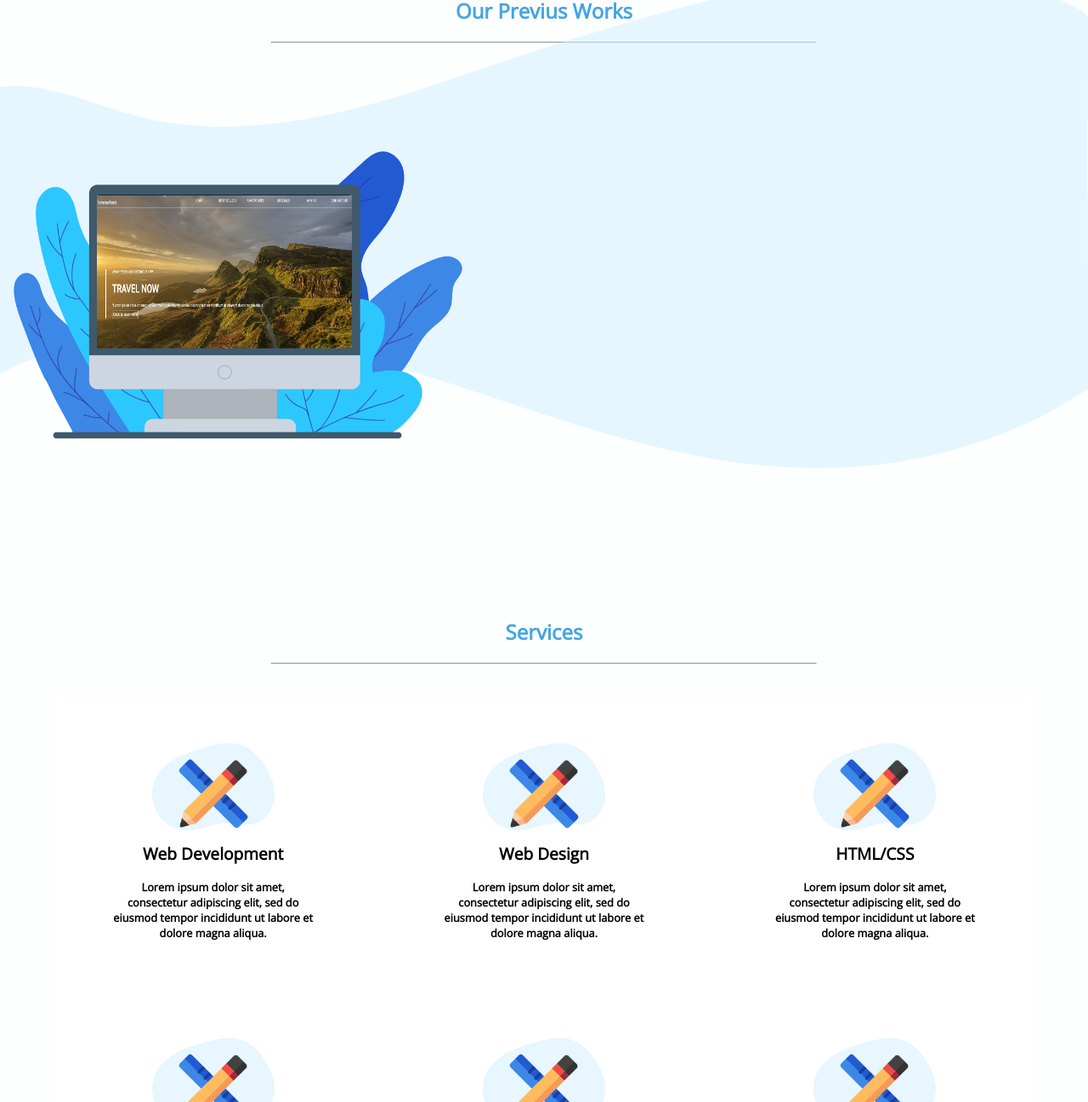
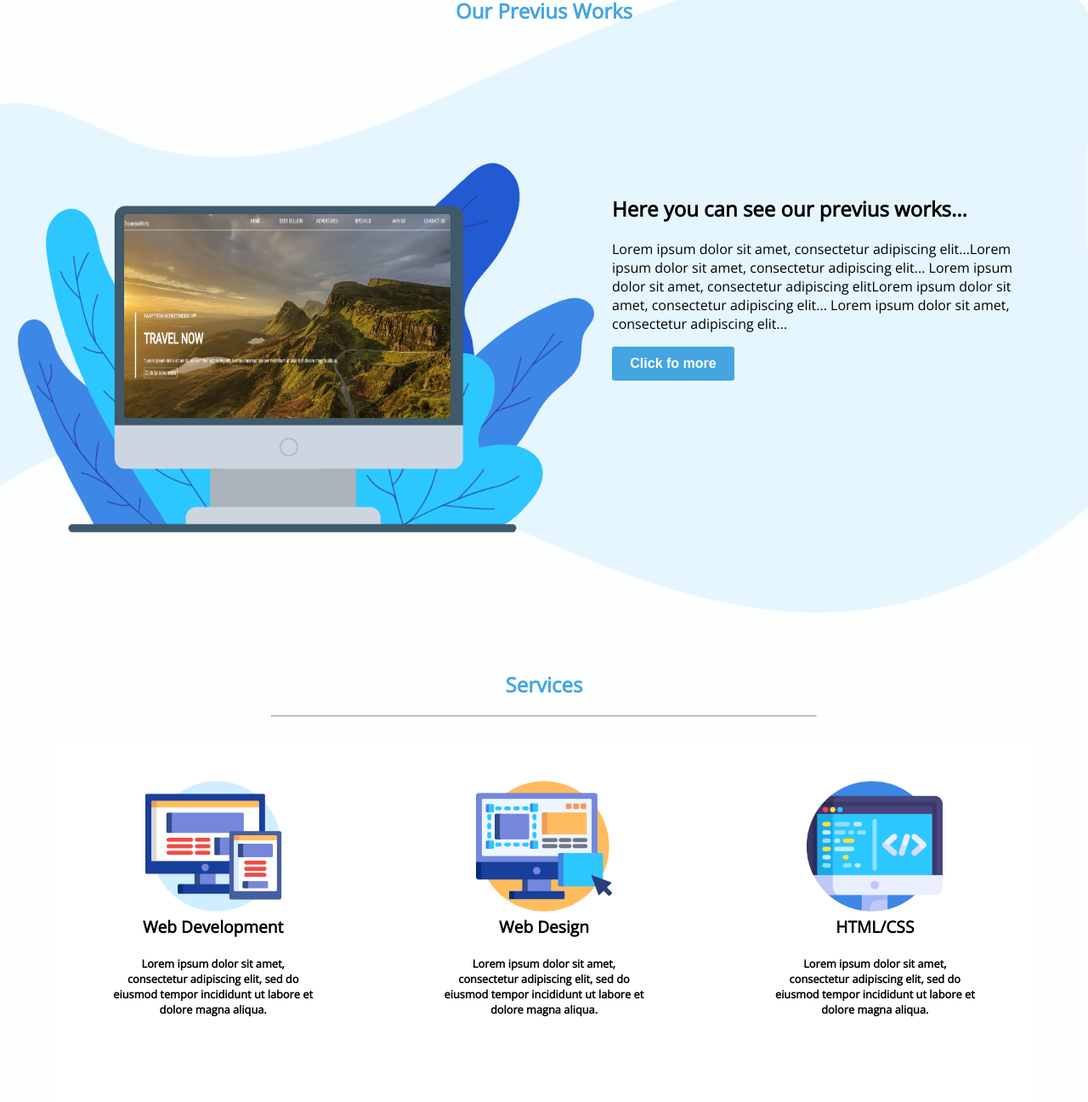
Before and after one commit to Akademac/Company_main, a plain HTML site: page index.html in a window 1280 px wide. Shown: the part 1292-2589 px from the top of the page at 85% size. Drawn offline with nearby package versions, Linux system fonts and the light colour scheme.

Commit message:
firs from HP

```diff
--- a/index.html
+++ b/index.html
@@ -26,10 +26,10 @@
 			<li class='main_nav'><a href='index.html'>Home</a></li>
 			<li class='main_nav'><a href='#second_div_h'>What to expect</a></li>
 			<li class='main_nav'><a href='#portfolio_h'>Portfolio</a></li>
-			<li class='main_nav'><a href="#how_it_w_h">Services</a></li>
+			<li class='main_nav'><a href="#services_h">Services</a></li>
 			<li class='main_nav'><a href='#footer'>Contact</a></li>
 		</ul>
-		<i class="fas fa-bars"></i>
+		<img src='Images/burger_1.png' id="fa-bars" />
 
 	</div>
 
@@ -46,7 +46,7 @@
 			</p>
 			<button id='main_btn'>Get In Touch</button>
 		</div>
-		<div>
+		<div id='main_ilustrtion'>
 			<img src="Images/desk_1.png" alt='Not Found' id='desk' />
 			<img src="Images/man.png" alt='Not Found' id='man' />
 			<img src="Images/mug.png" alt='Not Found' id='mug' />
@@ -78,20 +78,30 @@
 <!-- Third Div -->
 
 	<h2 id='portfolio_h'>Our Previus Works</h2>
-	<hr />
+	<!-- <hr /> -->
 	<div id='portfolio'>
-		<img src='Images/portfolio_comp.png' id='portfolio_comp' alt='Not Found' />
-		<img src="Images/portfolio_back.png" id='portfolio_back' alt='Not Found' />
-		<img src="Images/port_img_1.jpg" id='portfolio_img' alt='Not Found' />
+		<div>
+			<img src='Images/portfolio_comp.png' id='portfolio_comp' alt='Not Found' />
+			<img src="Images/port_img_1.jpg" id='portfolio_img' alt='Not Found' />
+		</div>
+		<div id='portfolio_desc'>
+			<h2>Here you can see our previus works...</h2>
+			<p>
+				Lorem ipsum dolor sit amet, consectetur adipiscing elit...Lorem ipsum dolor sit amet, 	consectetur adipiscing elit...
+				Lorem ipsum dolor sit amet, consectetur adipiscing elitLorem ipsum dolor sit amet, consectetur adipiscing elit...
+				Lorem ipsum dolor sit amet, consectetur adipiscing elit...
+			</p>
+			<button>Click fo more</button>
+		</div>
 	</div>
 
 <!-- Fourth Div -->
 
-	<h2 id='how_it_w_h'>Services</h2>
+	<h2 id='services_h'>Services</h2>
 	<hr />
-	<div id='how_it_works'>
-		<div class='h_i_w_divs'>
-			<img src='Images/profi_design_icon.png' alt='NOt Found' />
+	<div id='services'>
+		<div class='services_divs'>
+			<img src='Images\Services\web_dev.png' alt='NOt Found' />
 			Web Development
 			<div>
 				Lorem ipsum dolor sit amet,
@@ -99,8 +109,8 @@
 				ut labore et dolore magna aliqua.
 			</div>
 		</div>
-		<div class='h_i_w_divs'>
-			<img src='Images/profi_design_icon.png' alt='NOt Found' />
+		<div class='services_divs'>
+			<img src='Images\Services\web_design.png' alt='NOt Found' />
 			Web Design
 			<div>
 				Lorem ipsum dolor sit amet,
@@ -108,8 +118,8 @@
 				ut labore et dolore magna aliqua.
 			</div>
 		</div>
-		<div class='h_i_w_divs'>
-			<img src='Images/profi_design_icon.png' alt='NOt Found' />
+		<div class='services_divs'>
+			<img src='Images\Services\html-01.png' alt='NOt Found' />
 			HTML/CSS
 			<div>
 				Lorem ipsum dolor sit amet,
@@ -117,8 +127,8 @@
 				ut labore et dolore magna aliqua.
 			</div>
 		</div>
-		<div class='h_i_w_divs'>
-			<img src='Images/profi_design_icon.png' alt='NOt Found' />
+		<div class='services_divs'>
+			<img src='Images\Services\single_page-01.png' alt='NOt Found' />
 			Single Page Web site
 			<div>
 				Lorem ipsum dolor sit amet,
@@ -126,8 +136,8 @@
 				ut labore et dolore magna aliqua.
 			</div>
 		</div>
-		<div class='h_i_w_divs'>
-			<img src='Images/profi_design_icon.png' alt='NOt Found' />
+		<div class='services_divs'>
+			<img src='Images\Services\logo_design-01.png' alt='NOt Found' />
 			Logo Design
 			<div>
 				Lorem ipsum dolor sit amet,
@@ -135,8 +145,8 @@
 				ut labore et dolore magna aliqua.
 			</div>
 		</div>
-		<div class='h_i_w_divs'>
-			<img src='Images/profi_design_icon.png' alt='NOt Found' />
+		<div class='services_divs'>
+			<img src='Images\Services\branding-01.png' alt='NOt Found' />
 			Branding
 			<div>
 				Lorem ipsum dolor sit amet,
@@ -150,7 +160,7 @@
 
 	<div id='footer'>
 		<span>
-			<img src="Images/logo.png" alt='Not Found' id='footer_logo' />
+			<img src="Images/footer_logo.png" alt='Not Found' id='footer_logo' />
 		</span>
 		<p>@ 2019 all rights reserved <i>Webeldes</i></p>
 		<div id='footer_icons'>
--- a/main.css
+++ b/main.css
@@ -60,7 +60,7 @@ body {
 	color: #409CE8;
 }
 
-.fa-bars {
+#fa-bars {
 	display: none;
 }
 
@@ -230,45 +230,81 @@ hr {
 #portfolio_h {
 	text-align: center;
 	color: var(--btnBlue);
+	z-index: 100;
 }
 
 #portfolio {
 	width: 100%;
-	height: 40rem;
+	height: 60rem;
+	display: grid;
+	grid-template-columns: repeat(2, 1fr);
+	background: url('Images/portfolio_back.png');
+	background-position: center;
+	background-size: cover;
+	background-repeat: no-repeat;
+	margin-top: -15rem;
 }
 
 #portfolio_back {
 	width: 100%;
 	height: 60rem;
 	margin-top: -20rem;
+	z-index: -100;
 }
 
 #portfolio_comp {
-	width: 35rem;
-	height: 35rem;
+	width: 45rem;
+	height: 45rem;
 	position: absolute;
-	margin-top: 0rem;
+	margin-top: 15rem;
 }
 
 #portfolio_img {
-	width: 300px;
-	height: 180px;
-	top: 95.1rem;
-	left: 7.1rem;
+	width: 24rem;
+	height: 15rem;
+	top: 96.5rem;
+	left: 9.1rem;
 	transform: translate(50, 50);
 	position: absolute;
+	border-radius: 4px;
 }
 
-/*How it works*/
+#portfolio_desc {
+	margin-top: 25rem;
+	margin-left: 5rem;
+}
 
-#how_it_w_h {
+#portfolio_desc > p {
+	width: 30rem;
+}
+
+#portfolio_desc > button {
+	border: none;
+	border-radius: 3px;
+	font-size: 1rem;
+	font-weight: bold;
+	width: 9rem;
+	height: 2.5rem;
+	color: var(--mainWhite);
+	background: var(--btnBlue);
+	transition: 1s all;
+}
+
+#portfolio_desc > button:hover {
+	background: #FFBC5E;
+	cursor: pointer;
+}
+
+/*Services*/
+
+#services_h {
 	text-align: center;
 	color: var(--btnBlue);
 }
 
-#how_it_works {
+#services {
 	width: 90%;
-	height: 43rem;
+	height: 46rem;
 	margin: 2rem auto;
 	background: white;
 	display: grid;
@@ -278,25 +314,25 @@ hr {
 	text-align: center;
 }
 
-.h_i_w_divs {
+.services_divs {
 	display: grid;
 	grid-template-rows: 50% 15% 35%;
 	margin: 0rem auto;
-	margin-top: 1.5rem;
+	margin-top: 2rem;
 	font-weight: bold;
 	font-size: 1.2rem;
 	padding: .5rem;
 	transition: 1s all;
 }
 
-.h_i_w_divs:hover {
+.services_divs:hover {
 	border-radius: 10px;
 	box-shadow: 5px 5px 5px 3px lightgrey;
 	cursor: pointer;
 	transition-timing-function: linear;
 }
 
-.h_i_w_divs > div {
+.services_divs > div {
 	font-size: .8rem;
 	text-align: center;
 	padding-top: -5rem;
@@ -304,16 +340,11 @@ hr {
 
 }
 
-.h_i_w_divs > img {
+.services_divs > img {
 	width: 10rem;
 	height: 10rem;
 	margin: 0px auto;
-	margin-bottom: 2rem;
-}
-
-.h_i_w-icons {
-	width: 10rem;
-	height: 10rem;
+	margin-bottom: 4rem;
 }
 
 /*Footer*/
@@ -371,39 +402,7 @@ i {
 	color: white;
 }
 
-#footer_div > span {
-	/*font-weight: bold;*/
-}
-
 #footer_div > span:hover {
 	text-decoration: underline;
 	cursor: pointer;
 }
-
-
-/*Media Queris*/
-
-
-@media screen and (max-width: 750px) {
-	#main_nav {
-		display: none;
-	}
-
-	.fa-bars {
-		display: inline;
-		float: right;
-		margin: 2rem;
-		font-size: 2rem;
-		cursor: pointer;
-	}
-
-	#home_div {
-		grid-template-columns: none;
-		grid-template-rows: repeat(2, 1fr);
-	}
-
-	#second_div {
-		grid-template-columns: none;
-		grid-template-rows: repeat(3, 1fr);
-	}
-}
--- a/main.js
+++ b/main.js
@@ -26,4 +26,11 @@ interval = setInterval(() => {
 
 if(x === 10) {
 	clearInterval(interval);
-}
+};
+
+
+let burger = document.querySelector('#fa-bars');
+
+burger.addEventListener('click', () => {
+	burger.src = 'Images/burger_2.png';
+})
```
Also changed, not shown: Images/Services/branding-01.png (added), Images/Services/html-01.png (added), Images/Services/logo_design-01.png (added), Images/Services/single_page-01.png (added), Images/Services/web_design.png (added), Images/Services/web_dev.png (added), Images/branding-01.png (added), Images/burger_1.png (added), Images/burger_2.png (added), Images/footer_logo.png (added), tasks.txt (added).
